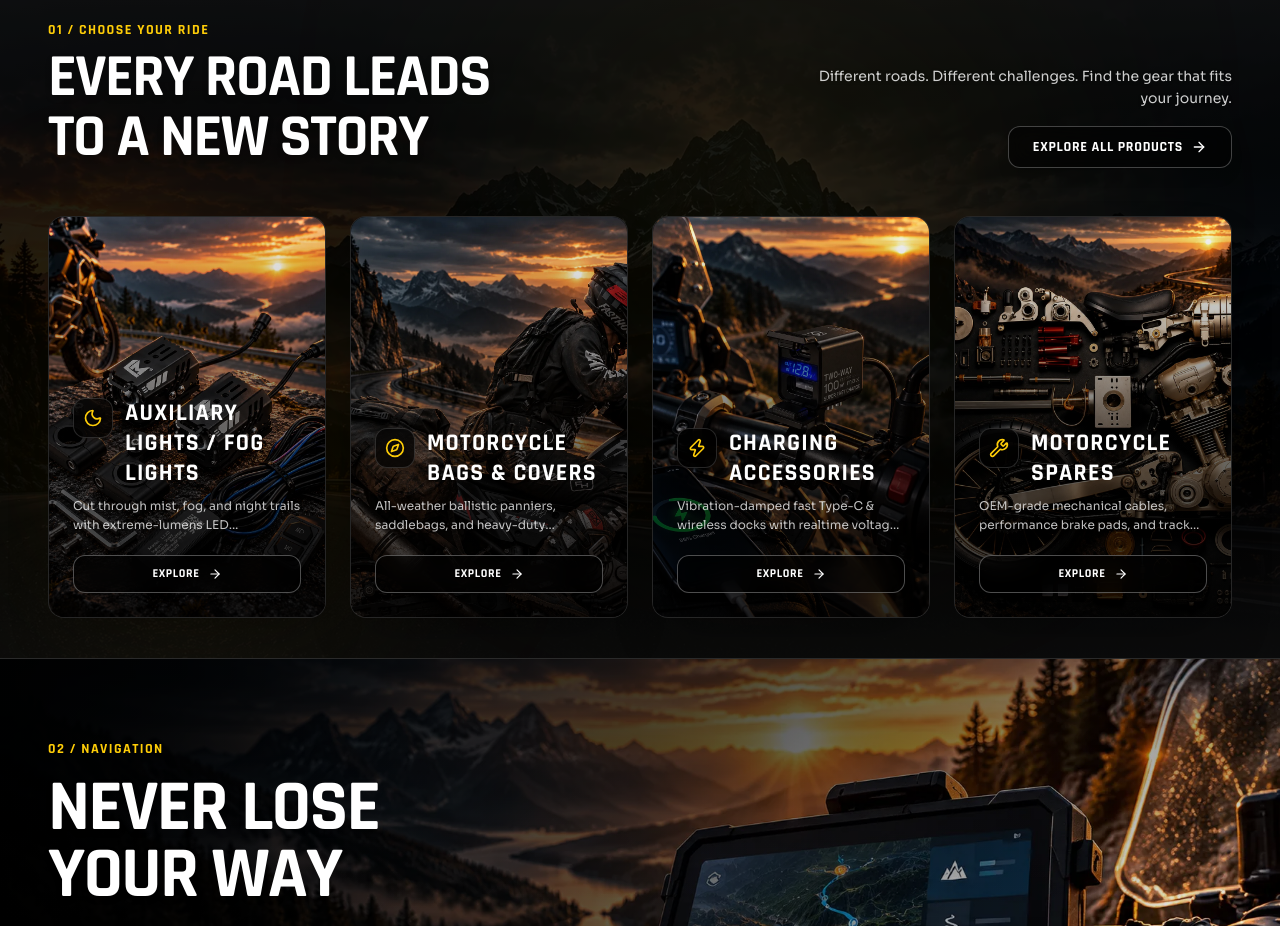
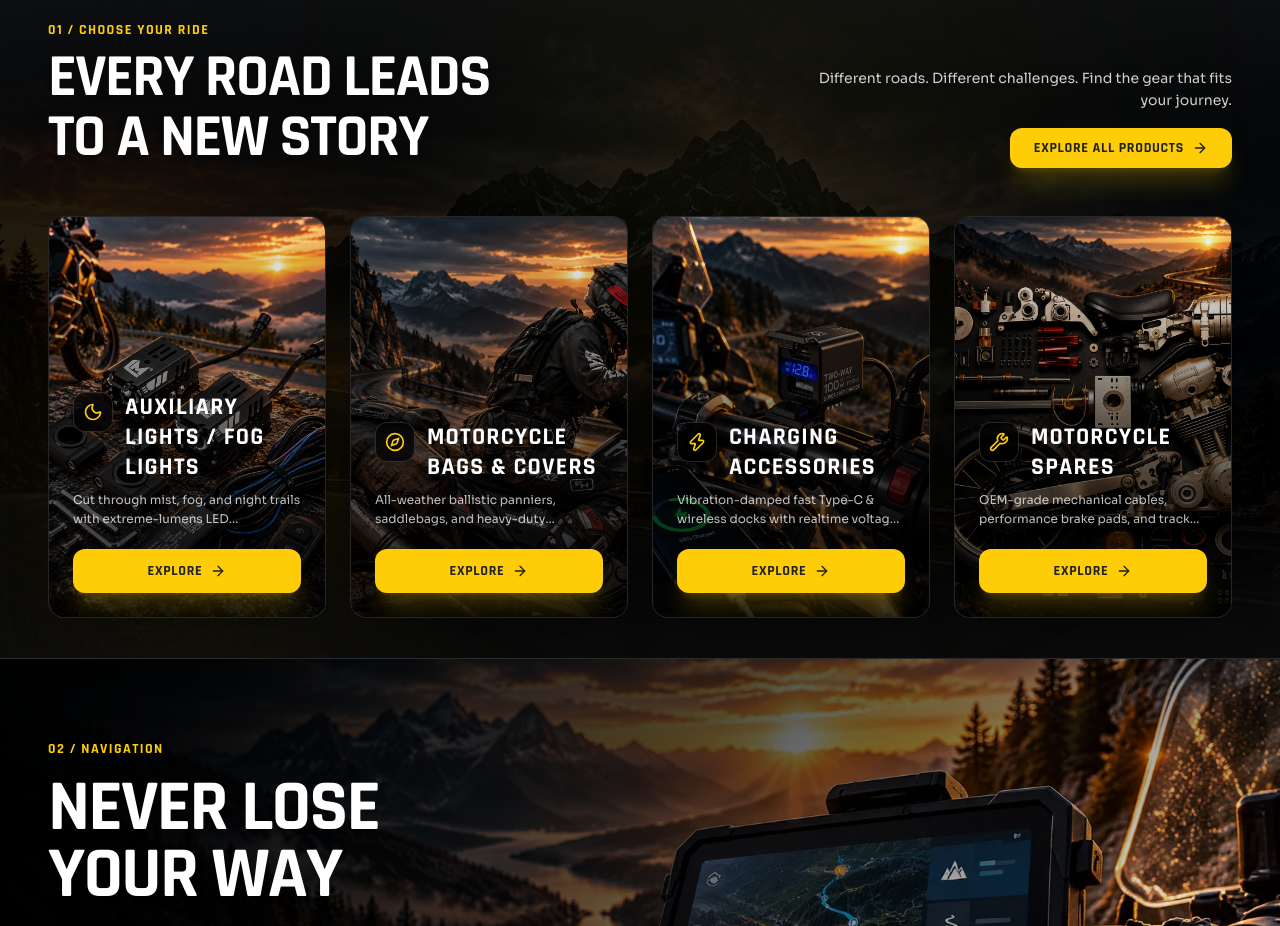
Before and after one commit to Rituja0001/lbcmoto, a React (Vite) app: page / in a window 1280 px wide. Shown: the part 820-1746 px from the top of the page. Built offline with nearby package versions, Linux system fonts and the light colour scheme.

Commit message:
Match 4 category card buttons to solid yellow brand style

```diff
--- a/src/components/CategoryStorySection.jsx
+++ b/src/components/CategoryStorySection.jsx
@@ -84,10 +84,10 @@ export default function CategoryStorySection() {
             </p>
             <a
               href="/shop"
-              className="px-6 py-2.5 rounded-xl border border-white/25 hover:border-[#FECD08] bg-black/50 hover:bg-[#FECD08] backdrop-blur-md text-white hover:text-[#212121] font-rajdhani font-bold text-sm uppercase tracking-wider transition-all duration-200 flex items-center gap-2 cursor-pointer group shadow-lg"
+              className="px-6 py-2.5 rounded-xl bg-[#FECD08] hover:bg-[#e5b807] text-[#212121] font-rajdhani font-black text-sm uppercase tracking-wider transition-all duration-200 flex items-center gap-2 cursor-pointer group shadow-xl shadow-[#FECD08]/20"
             >
               <span>EXPLORE ALL PRODUCTS</span>
-              <ArrowRight className="w-4 h-4 group-hover:translate-x-1 transition-transform" />
+              <ArrowRight className="w-4 h-4 text-[#212121] group-hover:translate-x-1 transition-transform" />
             </a>
           </div>
 
@@ -142,10 +142,10 @@ export default function CategoryStorySection() {
                     {cat.desc}
                   </p>
 
-                  {/* Explore Action Button */}
-                  <div className="w-full py-2.5 px-4 rounded-xl border border-white/30 group-hover:border-[#FECD08] bg-black/60 group-hover:bg-[#FECD08] backdrop-blur-md text-white group-hover:text-[#212121] font-rajdhani font-bold text-xs uppercase tracking-wider flex items-center justify-center gap-2 transition-all duration-300 shadow-md">
+                  {/* Explore Action Button (Solid Yellow matching all other buttons) */}
+                  <div className="w-full py-3 px-4 rounded-xl bg-[#FECD08] group-hover:bg-[#e5b807] text-[#212121] font-rajdhani font-black text-xs sm:text-sm uppercase tracking-wider flex items-center justify-center gap-2 transition-all duration-200 shadow-xl shadow-[#FECD08]/20">
                     <span>EXPLORE</span>
-                    <ArrowRight className="w-3.5 h-3.5 group-hover:translate-x-1 transition-transform" />
+                    <ArrowRight className="w-4 h-4 text-[#212121] group-hover:translate-x-1 transition-transform" />
                   </div>
 
                 </div>
```
